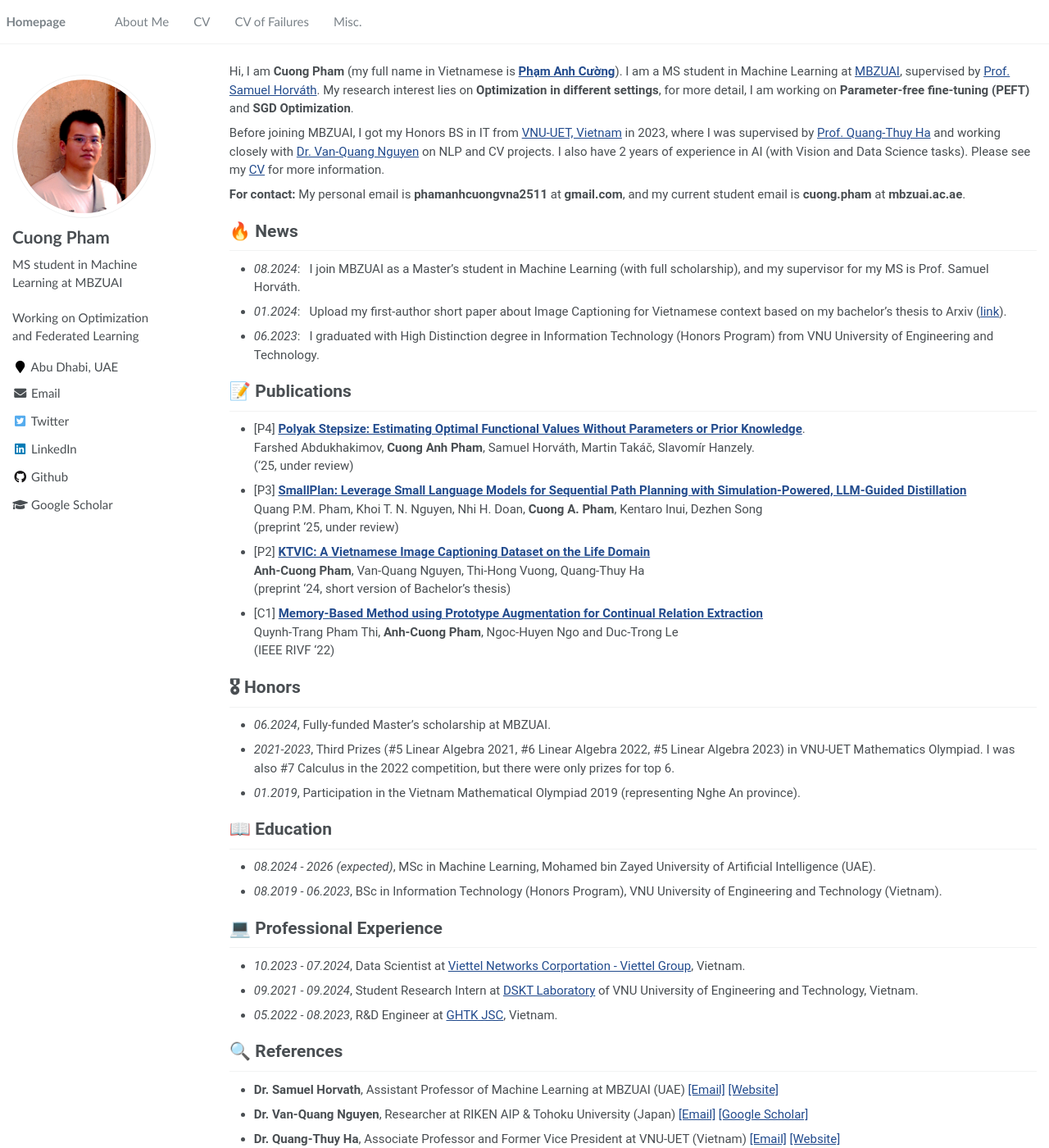
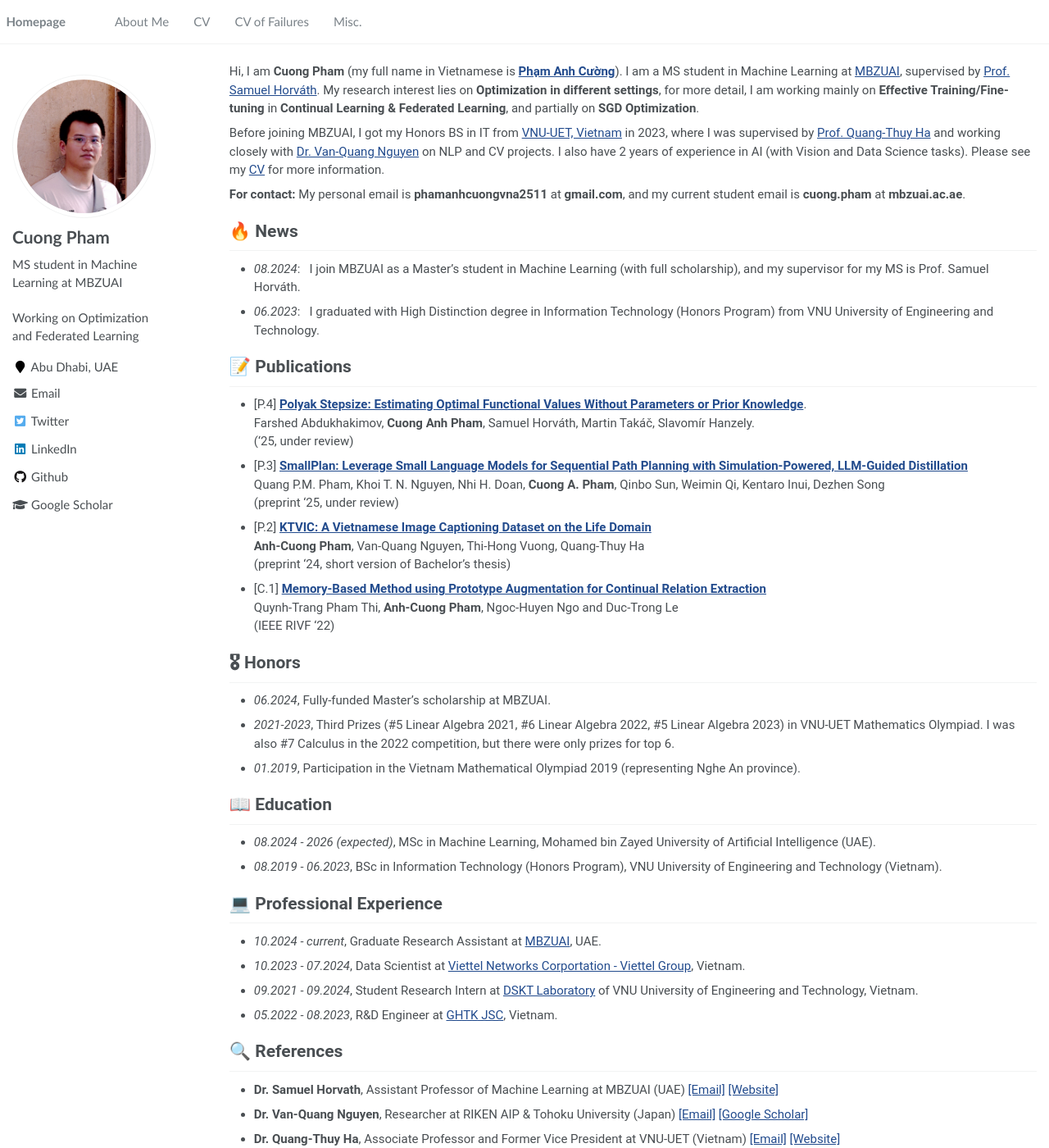
Before and after one commit to pacman-ctm/pacman-ctm.github.io, a Jekyll site: the page built from _pages/about.md, in a window 1280 px wide and 1400 px high. Shown: the whole window at 82% size. Built offline with Jekyll 4.4.1, drawn with Linux system fonts in a browser that asks for light colours.

Commit message:
update cv and bio

```diff
--- a/_pages/about.md
+++ b/_pages/about.md
@@ -17,18 +17,18 @@ redirect_from:
 
 <span class='anchor' id='about-me'></span>
 
-Hi, I am <strong>Cuong Pham</strong> (my full name in Vietnamese is <a href="https://translate.google.com/?sl=vi&tl=en&text=Ph%E1%BA%A1m%20Anh%20C%C6%B0%E1%BB%9Dng&op=translate"><strong>Phạm Anh Cường</strong></a>). I am a MS student in Machine Learning at <a href="https://mbzuai.ac.ae/">MBZUAI</a>, supervised by <a href="https://sites.google.com/view/samuelhorvath">Prof. Samuel Horváth</a>. My research interest lies on <strong>Optimization in different settings</strong>, for more detail, I am working on <strong>Parameter-free fine-tuning (PEFT)</strong> and <strong>SGD Optimization</strong>.
+Hi, I am <strong>Cuong Pham</strong> (my full name in Vietnamese is <a href="https://translate.google.com/?sl=vi&tl=en&text=Ph%E1%BA%A1m%20Anh%20C%C6%B0%E1%BB%9Dng&op=translate"><strong>Phạm Anh Cường</strong></a>). I am a MS student in Machine Learning at <a href="https://mbzuai.ac.ae/">MBZUAI</a>, supervised by <a href="https://sites.google.com/view/samuelhorvath">Prof. Samuel Horváth</a>. My research interest lies on <strong>Optimization in different settings</strong>, for more detail, I am working mainly on <strong>Effective Training/Fine-tuning</strong> in <strong>Continual Learning & Federated Learning</strong>, and partially on <strong>SGD Optimization</strong>.
+
 
 Before joining MBZUAI, I got my Honors BS in IT from <a href="https://uet.vnu.edu.vn/en/">VNU-UET, Vietnam</a> in 2023, where I was supervised by <a href="https://uet.vnu.edu.vn/~thuyhq/">Prof. Quang-Thuy Ha</a> and working closely with <a href="https://scholar.google.de/citations?user=qR180McAAAAJ&hl=en">Dr. Van-Quang Nguyen</a> on NLP and CV projects. I also have 2 years of experience in AI (with Vision and Data Science tasks). Please see my [CV](/pdf/cv.pdf) for more information.
 
 **For contact:** My personal email is **phamanhcuongvna2511** at **gmail.com**, and my current student email is **cuong.pham** at **mbzuai.ac.ae**.
 
-<!-- My research interest includes neural machine translation and computer vision. I have published more than 100 papers at the top international AI conferences with total <a href='https://scholar.google.com/citations?user=DhtAFkwAAAAJ'>google scholar citations <strong><span id='total_cit'>260000+</span></strong></a> (You can also use google scholar badge <a href='https://scholar.google.com/citations?user=DhtAFkwAAAAJ'><img src="https://img.shields.io/endpoint?url={{ url | url_encode }}&logo=Google%20Scholar&labelColor=f6f6f6&color=9cf&style=flat&label=citations"></a>). -->
 
 
 # 🔥 News
 - *08.2024*: &nbsp; I join MBZUAI as a Master's student in Machine Learning (with full scholarship), and my supervisor for my MS is Prof. Samuel Horváth.
-- *01.2024*: &nbsp; Upload my first-author short paper about Image Captioning for Vietnamese context based on my bachelor's thesis to Arxiv (<a href="https://arxiv.org/abs/2401.08100">link</a>).
+<!-- - *01.2024*: &nbsp; Upload my first-author short paper about Image Captioning for Vietnamese context based on my bachelor's thesis to Arxiv (<a href="https://arxiv.org/abs/2401.08100">link</a>). -->
 - *06.2023*: &nbsp; I graduated with High Distinction degree in Information Technology (Honors Program) from VNU University of Engineering and Technology.
 <!-- 🎉🎉 -->
 
@@ -50,19 +50,19 @@ Before joining MBZUAI, I got my Honors BS in IT from <a href="https://uet.vnu.ed
 <!-- - [Lorem ipsum dolor sit amet, consectetur adipiscing elit. Vivamus ornare aliquet ipsum, ac tempus justo dapibus sit amet](https://github.com), A, B, C, **CVPR 2020** -->
 
 # 📝 Publications
-- [P4] [**Polyak Stepsize: Estimating Optimal Functional Values Without Parameters or Prior Knowledge**](https://arxiv.org/pdf/2508.17288).<br>
+- [P.4] [**Polyak Stepsize: Estimating Optimal Functional Values Without Parameters or Prior Knowledge**](https://arxiv.org/abs/2508.17288).<br>
 Farshed Abdukhakimov, **Cuong Anh Pham**, Samuel Horváth, Martin Takáč, Slavomír Hanzely.<br>
 ('25, under review)
 
-- [P3] [**SmallPlan: Leverage Small Language Models for Sequential Path Planning with Simulation-Powered, LLM-Guided Distillation**](https://arxiv.org/abs/2505.00831) <br>
-Quang P.M. Pham, Khoi T. N. Nguyen, Nhi H. Doan, **Cuong A. Pham**, Kentaro Inui, Dezhen Song <br>
+- [P.3] [**SmallPlan: Leverage Small Language Models for Sequential Path Planning with Simulation-Powered, LLM-Guided Distillation**](https://arxiv.org/abs/2505.00831) <br>
+Quang P.M. Pham, Khoi T. N. Nguyen, Nhi H. Doan, **Cuong A. Pham**, Qinbo Sun, Weimin Qi, Kentaro Inui, Dezhen Song <br>
 (preprint '25, under review)
 
-- [P2] [**KTVIC: A Vietnamese Image Captioning Dataset on the Life Domain**](https://arxiv.org/abs/2401.08100) <br>
+- [P.2] [**KTVIC: A Vietnamese Image Captioning Dataset on the Life Domain**](https://arxiv.org/abs/2401.08100) <br>
 **Anh-Cuong Pham**, Van-Quang Nguyen, Thi-Hong Vuong, Quang-Thuy Ha <br>
 (preprint '24, short version of Bachelor's thesis)
 
-- [C1] [**Memory-Based Method using Prototype Augmentation for Continual Relation Extraction**](https://ieeexplore.ieee.org/abstract/document/10013819/)<br>
+- [C.1] [**Memory-Based Method using Prototype Augmentation for Continual Relation Extraction**](https://ieeexplore.ieee.org/abstract/document/10013819/)<br>
 Quynh-Trang Pham Thi, **Anh-Cuong Pham**, Ngoc-Huyen Ngo and Duc-Trong Le <br>
 (IEEE RIVF '22)
 
@@ -80,6 +80,7 @@ Quynh-Trang Pham Thi, **Anh-Cuong Pham**, Ngoc-Huyen Ngo and Duc-Trong Le <br>
 - *2021.03*, Lorem ipsum dolor sit amet, consectetur adipiscing elit. Vivamus ornare aliquet ipsum, ac tempus justo dapibus sit amet.  \| [\[video\]](https://github.com/) -->
 
 # 💻 Professional Experience
+- *10.2024 - current*, Graduate Research Assistant at [MBZUAI](https://mbzuai.ac.ae/), UAE.
 - *10.2023 - 07.2024*, Data Scientist at [Viettel Networks Corportation - Viettel Group](https://www.linkedin.com/company/viettel-network/), Vietnam.
 - *09.2021 - 09.2024*, Student Research Intern at [DSKT Laboratory](https://www.fit.uet.vnu.edu.vn/en/knowledge-technology-and-data-science-laboratory/) of VNU University of Engineering and Technology, Vietnam.
 - *05.2022 - 08.2023*, R&D Engineer at [GHTK JSC](https://www.linkedin.com/company/giaohangtietkiem-vn/), Vietnam.
```
Also changed, not shown: _pages/misc.md (+1 -1 lines), images/cuong_5.JPG, images/cuongpa.jpg (deleted), 1 other file.
